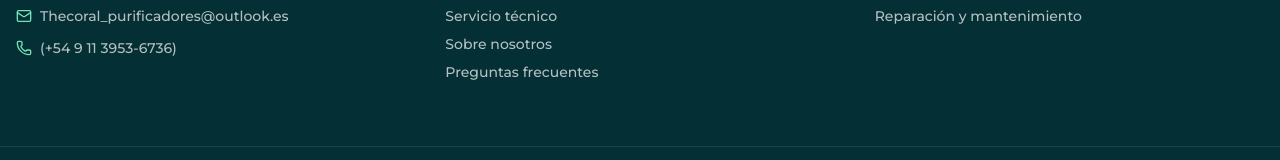
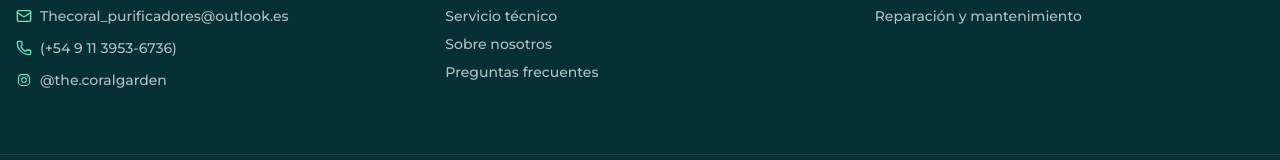
Before and after one commit to Galleee2002/TheCoralGarden-Project, a Next.js app: page / in a window 1280 px wide. Shown: the part 3793-3953 px from the top of the page. Built offline with nearby package versions, Linux system fonts and the light colour scheme; no server answers; the database is empty; what next-safe-action would draw is missing.

Commit message:
-Add Instagram in footer

```diff
--- a/src/components/layout/Footer.tsx
+++ b/src/components/layout/Footer.tsx
@@ -1,6 +1,7 @@
 import Link from "next/link";
 import Image from "next/image";
 import { Mail, Phone, MapPin, ArrowUpRight } from "lucide-react";
+import instagramIcon from "../../../public/icon-instagram.svg";
 
 const quickLinks = [
   { href: "/", label: "Inicio" },
@@ -15,6 +16,9 @@ const serviceLinks = [
   { href: "/servicio-tecnico", label: "Servicio post venta" },
   { href: "/servicio-tecnico", label: "Reparación y mantenimiento" },
 ];
+
+const instagramIconSrc =
+  typeof instagramIcon === "string" ? instagramIcon : instagramIcon.src;
 
 export function Footer() {
   return (
@@ -43,6 +47,24 @@ export function Footer() {
               <li className="flex items-center gap-2">
                 <Phone className="h-4 w-4 shrink-0 text-text-secondary" />
                 <span>(+54 9 11 3953-6736)</span>
+              </li>
+              <li className="flex items-center gap-2">
+                <Link
+                  href="https://www.instagram.com/the.coralgarden"
+                  target="_blank"
+                  rel="noopener noreferrer"
+                  className="flex items-center gap-2 transition-colors hover:text-white"
+                >
+                  <span
+                    aria-hidden="true"
+                    className="h-4 w-4 shrink-0 bg-text-secondary"
+                    style={{
+                      mask: `url(${instagramIconSrc}) center / contain no-repeat`,
+                      WebkitMask: `url(${instagramIconSrc}) center / contain no-repeat`,
+                    }}
+                  />
+                  <span>@the.coralgarden</span>
+                </Link>
               </li>
             </ul>
           </div>
```
Also changed, not shown: public/icon-instagram.svg (added).
